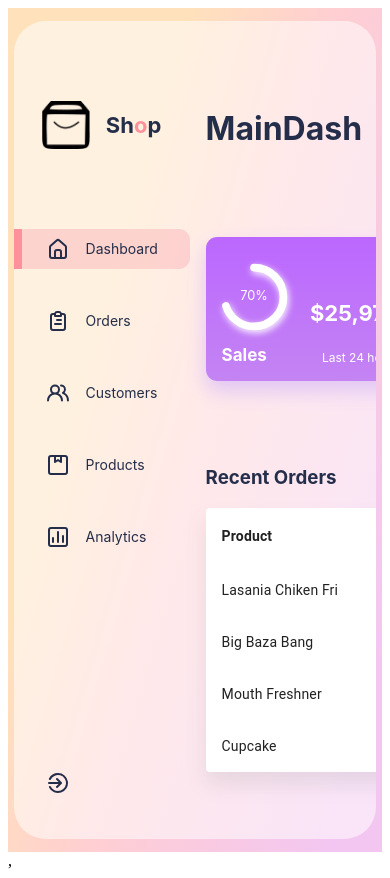
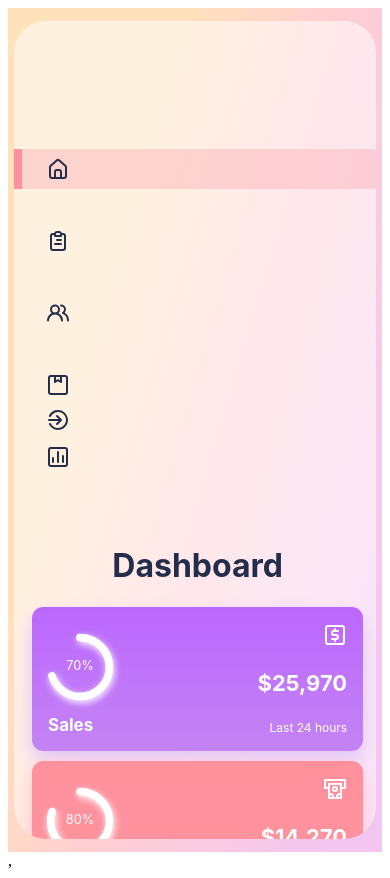
Before and after one commit to SolomonOjigbo/ecommerce-shop-dashboard, a React (Create React App) app: page / in a window 390 px wide. Built offline with nearby package versions, Linux system fonts and the light colour scheme.

Commit message:
Made the Dashboard and the RightSidebar responsive for Tablets and mobile screens

```diff
--- a/src/App.css
+++ b/src/App.css
@@ -37,3 +37,15 @@
 	grid-template-columns: 11rem auto 20rem;
 	overflow: hidden;
 }
+@media screen and (max-width: 1200px) {
+	.AppGlass {
+		grid-template-columns: 10% 50% auto;
+		overflow-y: scroll;
+	}
+}
+
+@media screen and (max-width: 768px) {
+	.AppGlass {
+		grid-template-columns: 1fr;
+	}
+}
--- a/src/components/Cards/Cards.css
+++ b/src/components/Cards/Cards.css
@@ -6,3 +6,18 @@
 .parentContainer {
 	width: 100%;
 }
+
+@media screen and (max-width: 1200px) {
+	.Cards {
+		flex-direction: column;
+	}
+	.parentContainer {
+		height: 9rem;
+	}
+}
+
+@media screen and (max-width: 768px) {
+	.Cards {
+		width: 90%;
+	}
+}
--- a/src/components/MainDash/MainDash.css
+++ b/src/components/MainDash/MainDash.css
@@ -3,3 +3,15 @@
 	flex-direction: column;
 	justify-content: space-evenly;
 }
+@media screen and (max-width: 1200px) {
+	.MainDash {
+		justify-content: flex-start;
+		margin-top: 2rem;
+	}
+}
+
+@media screen and (max-width: 768px) {
+	.MainDash {
+		align-items: center;
+	}
+}
--- a/src/components/MainDash/MainDash.jsx
+++ b/src/components/MainDash/MainDash.jsx
@@ -6,7 +6,7 @@ import "./MainDash.css";
 const MainDash = () => {
 	return (
 		<div className="MainDash">
-			<h1>MainDash</h1>
+			<h1>Dashboard</h1>
 			<Cards />
 			<OrdersTable />
 		</div>
--- a/src/components/RightSideBar/RightSideBar.css
+++ b/src/components/RightSideBar/RightSideBar.css
@@ -4,3 +4,22 @@
 	width: 95%;
 	justify-content: space-evenly;
 }
+
+@media screen and (max-width: 1200px) {
+	.RightSide {
+		justify-content: flex-start;
+		margin-top: 3rem;
+	}
+}
+
+@media screen and (max-width: 768px) {
+	.RightSide {
+		width: 100%;
+		margin-top: 0;
+	}
+	.RightSide > div {
+		display: flex;
+		flex-direction: column;
+		align-items: center;
+	}
+}
--- a/src/components/Sidebar/Sidebar.css
+++ b/src/components/Sidebar/Sidebar.css
@@ -66,3 +66,24 @@
 	bottom: 2.3rem;
 	width: 100%;
 }
+
+.active {
+	background: var(--activeItem);
+	margin-left: 0;
+}
+.active::before {
+	content: "";
+	width: 8px;
+	height: 100%;
+	background: var(--pink);
+	margin-right: calc(1rem - 8px);
+}
+
+@media screen and (max-width: 1200px) {
+	.menuItem > span {
+		display: none;
+	}
+	.logo {
+		display: none;
+	}
+}
--- a/src/components/Table/Table.css
+++ b/src/components/Table/Table.css
@@ -21,3 +21,19 @@ th {
 .Details {
 	color: #00b5ff !important;
 }
+
+@media screen and (max-width: 1200px) {
+	.Table {
+		width: 170%;
+		margin-top: 2rem;
+	}
+}
+@media screen and (max-width: 768px) {
+	.Table {
+		position: relative;
+		display: flex;
+		flex-direction: column;
+		align-items: center;
+		width: 23rem;
+	}
+}
```
